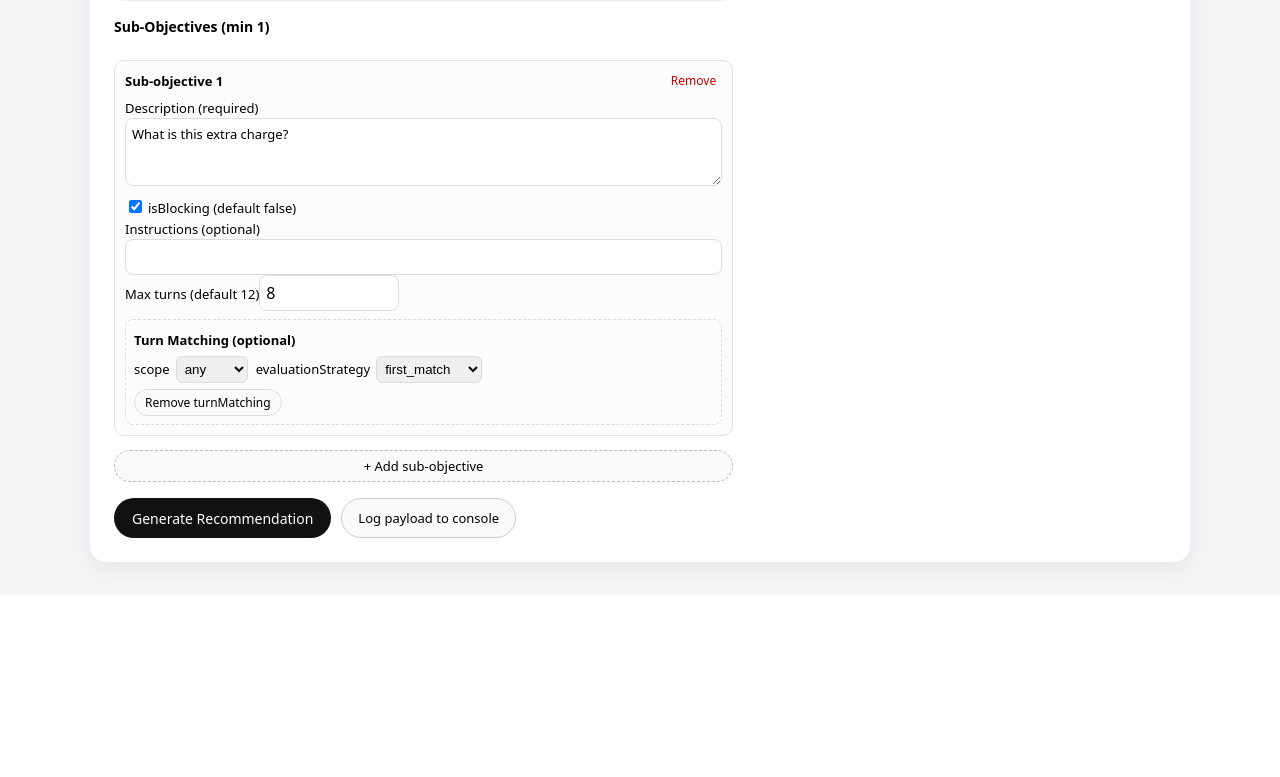
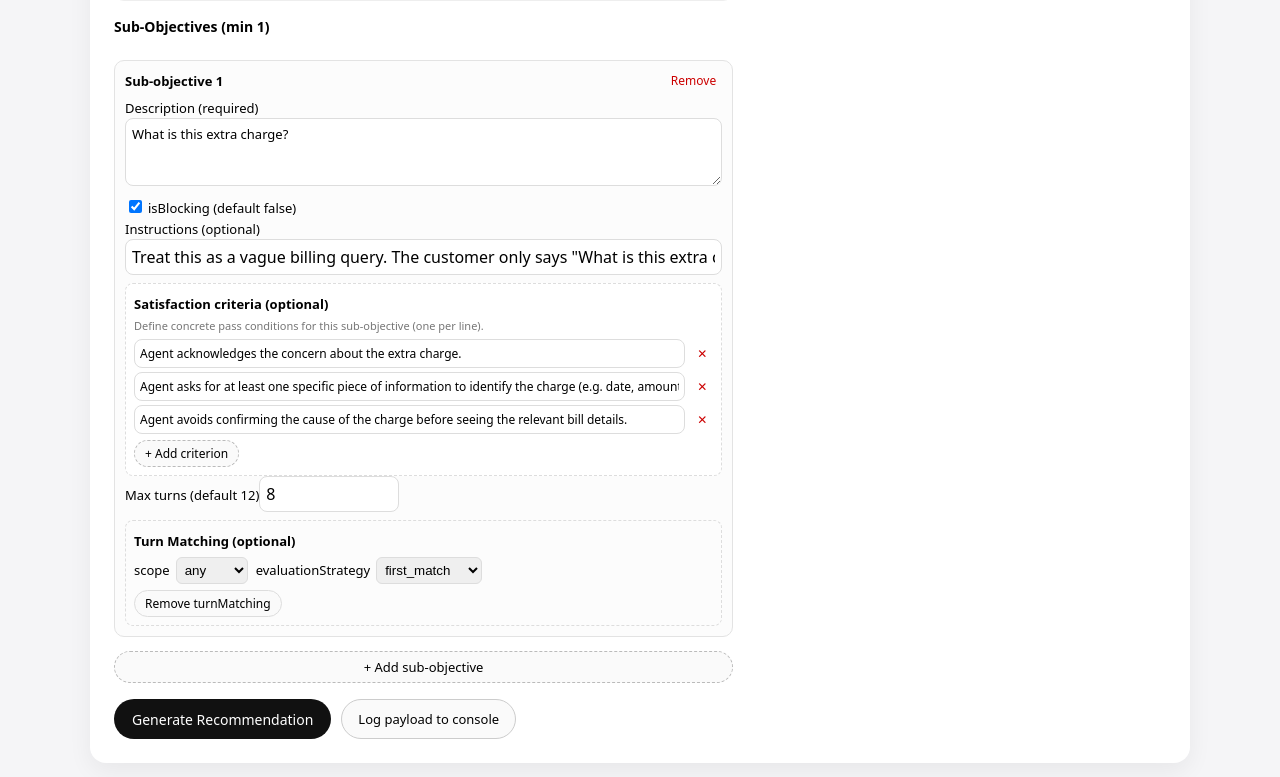
Before and after one commit to asfa164/recommendor-second-iteration, a Next.js app: page / in a window 1280 px wide. Shown: the part 788-1565 px from the top of the page. Before the commit the page ends 1382 px from the top, so only its background shows below. Built offline with nearby package versions, Linux system fonts and the light colour scheme.

Commit message:
Update page.tsx

```diff
--- a/app/page.tsx
+++ b/app/page.tsx
@@ -20,18 +20,17 @@ type SubObjective = {
 type CompositeObjective = {
   name?: string;
   description?: string;
-  domain?: string; // NEW: domain field (optional)
+  domain?: string;
   persona: string;
   userVariables?: Record<string, string>;
   subObjectives: SubObjective[];
 };
 
-// ✅ Default is now DELIBERATELY VAGUE
+// ✅ Default is now DELIBERATELY VAGUE but with instructions + satisfaction criteria
 const defaultComposite: CompositeObjective = {
   name: "Telecom Support – Vague Extra Charge Question",
-  description:
-    "customer has noticed an extra charge and asks about it.",
-  domain: "telecom_billing", // example
+  description: "customer has noticed an extra charge and asks about it.",
+  domain: "telecom_billing",
   persona: "Postpaid telecom customer in Ireland",
   userVariables: {
     account_type: "postpaid",
@@ -40,9 +39,15 @@ const defaultComposite: CompositeObjective = {
   },
   subObjectives: [
     {
-      description:
-        'What is this extra charge?',
+      description: "What is this extra charge?",
       isBlocking: true,
+      instructions:
+        'Treat this as a vague billing query. The customer only says "What is this extra charge?" with no further context. Focus on how the agent elicits the right information before promising a resolution.',
+      satisfactionCriteria: [
+        "Agent acknowledges the concern about the extra charge.",
+        "Agent asks for at least one specific piece of information to identify the charge (e.g. date, amount, invoice ID, last 4 digits of card).",
+        "Agent avoids confirming the cause of the charge before seeing the relevant bill details.",
+      ],
       maxTurnsForObjective: 8,
       turnMatching: {
         scope: "any",
@@ -84,7 +89,7 @@ type ModelResult = {
   error?: string;
   objectives?: ObjectiveResult[]; // v1
   notes?: string;
-  subObjectives?: SubObjectiveResult[]; // v2 (your current JSON)
+  subObjectives?: SubObjectiveResult[]; // v2
   [key: string]: any;
 };
 
@@ -136,7 +141,6 @@ export default function Page() {
       }
 
       setResult(data);
-      // default to text mode when new result arrives
       setOutputMode("text");
     } catch (err: any) {
       setError(err?.message || "Unknown error");
@@ -318,14 +322,15 @@ export default function Page() {
                   }}
                 >
 {`{
-  "description": "string",           // Required: What should be achieved
-  "isBlocking": boolean,             // Optional: If true, failure stops the test (default: false)
-  "instructions": "string",          // Optional: Special instructions for evaluation
-  "maxTurnsForObjective": number,    // Optional: Maximum turns for a sub objective (default: 12)
-  "turnMatching": {                  // Optional: Configure flexible turn-based objective matching
-    "scope": "any | recent | current",              // Default: "any"
+  "description": "string",                 // Required: What should be achieved
+  "isBlocking": boolean,                   // Optional: If true, failure stops the test (default: false)
+  "instructions": "string",                // Optional: Special instructions for evaluation
+  "satisfactionCriteria": ["string"],      // Optional: List of concrete pass conditions
+  "maxTurnsForObjective": number,          // Optional: Maximum turns for a sub objective (default: 12)
+  "turnMatching": {                        // Optional: Configure flexible turn-based objective matching
+    "scope": "any | recent | current",     // Default: "any"
     "evaluationStrategy": "first_match | best_match | latest_match",  // Default: "first_match"
-    "recentTurnCount": number        // Required when scope='recent'
+    "recentTurnCount": number              // Required when scope='recent'
   }
 }`}
                 </pre>
@@ -498,10 +503,7 @@ function TextResultView({ result }: { result: unknown }) {
     );
   }
 
-  // v1 format: { objectives: [...] }
   const v1Objectives = Array.isArray(r.objectives) ? r.objectives : [];
-
-  // v2 format: { subObjectives: [ { index, currentDefiningObjective, recommendation: {...} } ] }
   const v2SubObjectives = Array.isArray(r.subObjectives) ? r.subObjectives : [];
 
   const hasV1 = v1Objectives.length > 0;
@@ -824,6 +826,13 @@ function FormEditor({
               />
             </label>
 
+            <SatisfactionCriteriaEditor
+              value={sub.satisfactionCriteria}
+              onChange={(list) =>
+                updateSub(i, { satisfactionCriteria: list })
+              }
+            />
+
             <label>
               <span style={{ fontSize: 13 }}>Max turns (default 12)</span>
               <input
@@ -886,7 +895,6 @@ function UserVariablesEditor({
 }) {
   const [rows, setRows] = useState<UserVarRow[]>([]);
 
-  // Initialise / sync rows from parent value
   useEffect(() => {
     const entries = Object.entries(value);
     if (entries.length === 0) {
@@ -936,7 +944,6 @@ function UserVariablesEditor({
     };
     const nextRows = [...rows, newRow];
     setRows(nextRows);
-    // Empty key -> nothing to sync yet
   }
 
   function removeRow(id: number) {
@@ -1017,6 +1024,122 @@ function UserVariablesEditor({
           }}
         >
           + Add variable
+        </button>
+      </div>
+    </div>
+  );
+}
+
+/**
+ * SatisfactionCriteriaEditor – simple list of strings per sub-objective
+ */
+function SatisfactionCriteriaEditor({
+  value,
+  onChange,
+}: {
+  value?: string[];
+  onChange: (v?: string[]) => void;
+}) {
+  const criteria = value ?? [];
+
+  function sync(next: string[]) {
+    const trimmed = next.map((c) => c.trim());
+    const allEmpty = trimmed.every((c) => !c);
+    if (allEmpty) {
+      onChange(undefined);
+    } else {
+      onChange(next);
+    }
+  }
+
+  function updateItem(index: number, text: string) {
+    const next = [...criteria];
+    next[index] = text;
+    sync(next);
+  }
+
+  function addItem() {
+    const next = [...criteria, ""];
+    sync(next);
+  }
+
+  function removeItem(index: number) {
+    const next = criteria.filter((_, i) => i !== index);
+    sync(next);
+  }
+
+  return (
+    <div
+      style={{
+        marginTop: 8,
+        padding: 8,
+        borderRadius: 8,
+        border: "1px dashed #ddd",
+        background: "#fff",
+      }}
+    >
+      <strong style={{ fontSize: 13 }}>Satisfaction criteria (optional)</strong>
+      <p
+        style={{
+          margin: "4px 0 6px",
+          fontSize: 11,
+          color: "#777",
+        }}
+      >
+        Define concrete pass conditions for this sub-objective (one per line).
+      </p>
+
+      {criteria.map((c, idx) => (
+        <div
+          key={idx}
+          style={{
+            display: "flex",
+            gap: 6,
+            marginTop: 4,
+          }}
+        >
+          <input
+            value={c}
+            placeholder={`Criterion ${idx + 1}`}
+            onChange={(e) => updateItem(idx, e.target.value)}
+            style={{
+              flex: 1,
+              padding: 5,
+              borderRadius: 8,
+              border: "1px solid #ddd",
+              fontSize: 12,
+            }}
+          />
+          <button
+            type="button"
+            onClick={() => removeItem(idx)}
+            style={{
+              border: "none",
+              background: "transparent",
+              color: "#c00",
+              cursor: "pointer",
+              fontSize: 12,
+            }}
+          >
+            ✕
+          </button>
+        </div>
+      ))}
+
+      <div style={{ marginTop: 6 }}>
+        <button
+          type="button"
+          onClick={addItem}
+          style={{
+            padding: "4px 10px",
+            borderRadius: 999,
+            border: "1px dashed #bbb",
+            background: "#fafafa",
+            cursor: "pointer",
+            fontSize: 12,
+          }}
+        >
+          + Add criterion
         </button>
       </div>
     </div>
```
